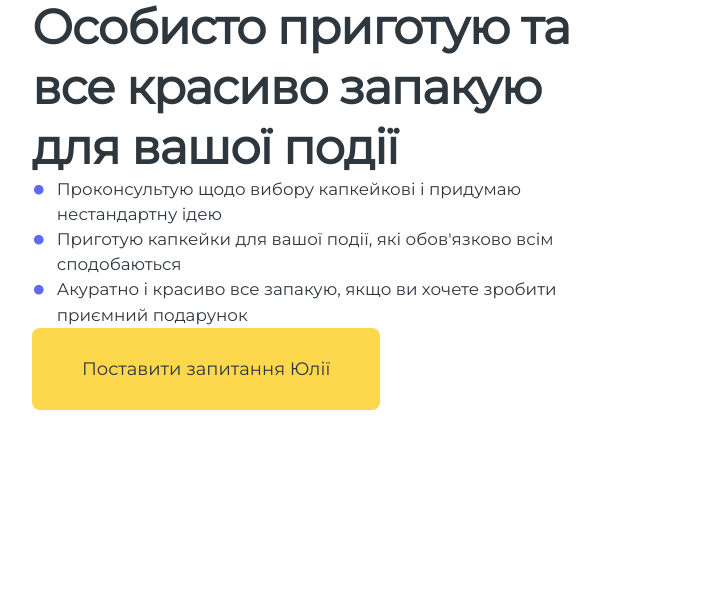
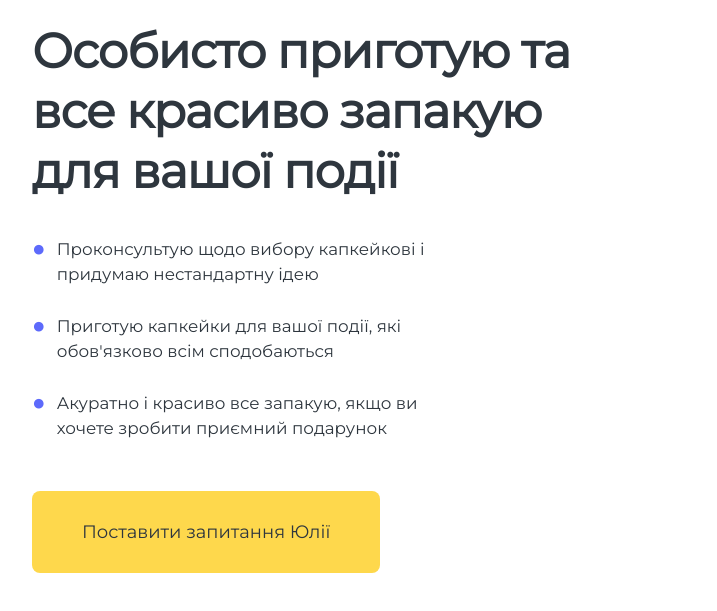
Before and after one commit to yehor-akunishnikov/pablo-html-css, a website: page src/index.html in a window 1280 px wide. Shown: the part 4249-4860 px from the top of the page, without its empty margins (23-740 px from the left). Drawn offline with nearby package versions, Linux system fonts and the light colour scheme; files that its build step writes are made by us from their sources.

Commit message:
[Woman Section]
- Fixed bugs and some other improvements
- Finished

```diff
--- a/src/scss/woman.scss
+++ b/src/scss/woman.scss
@@ -28,18 +28,29 @@
 .woman__title {
   color: #2E363E;
   letter-spacing: -1px;
+  margin: 24px 0 36px 0;
 
+}
+
+.woman__text {
+  max-width: 438px;
 }
 
 .woman__text .list__item {
   display: flex;
 
+  margin: 0 0 1.9rem 0;
+
   font-size: 1.2rem;
   line-height: 1.8rem;
   color: #2E363E;
 
+  &:last-child {
+    margin: 0 0 50px 0;
+  }
   &:before {
     content: '●';
+
 
     display: inline-block;
     margin-right: 0.8rem;
```
